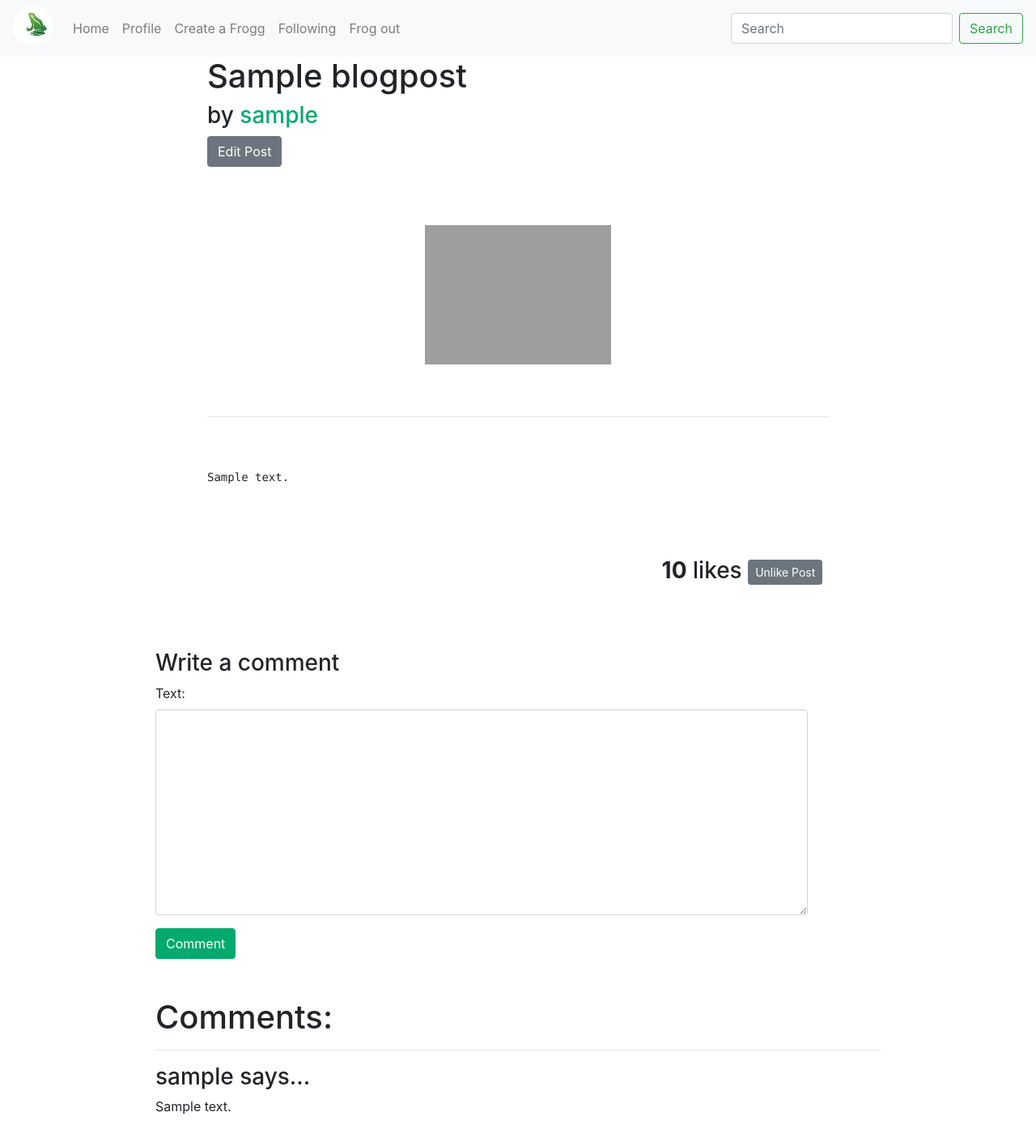
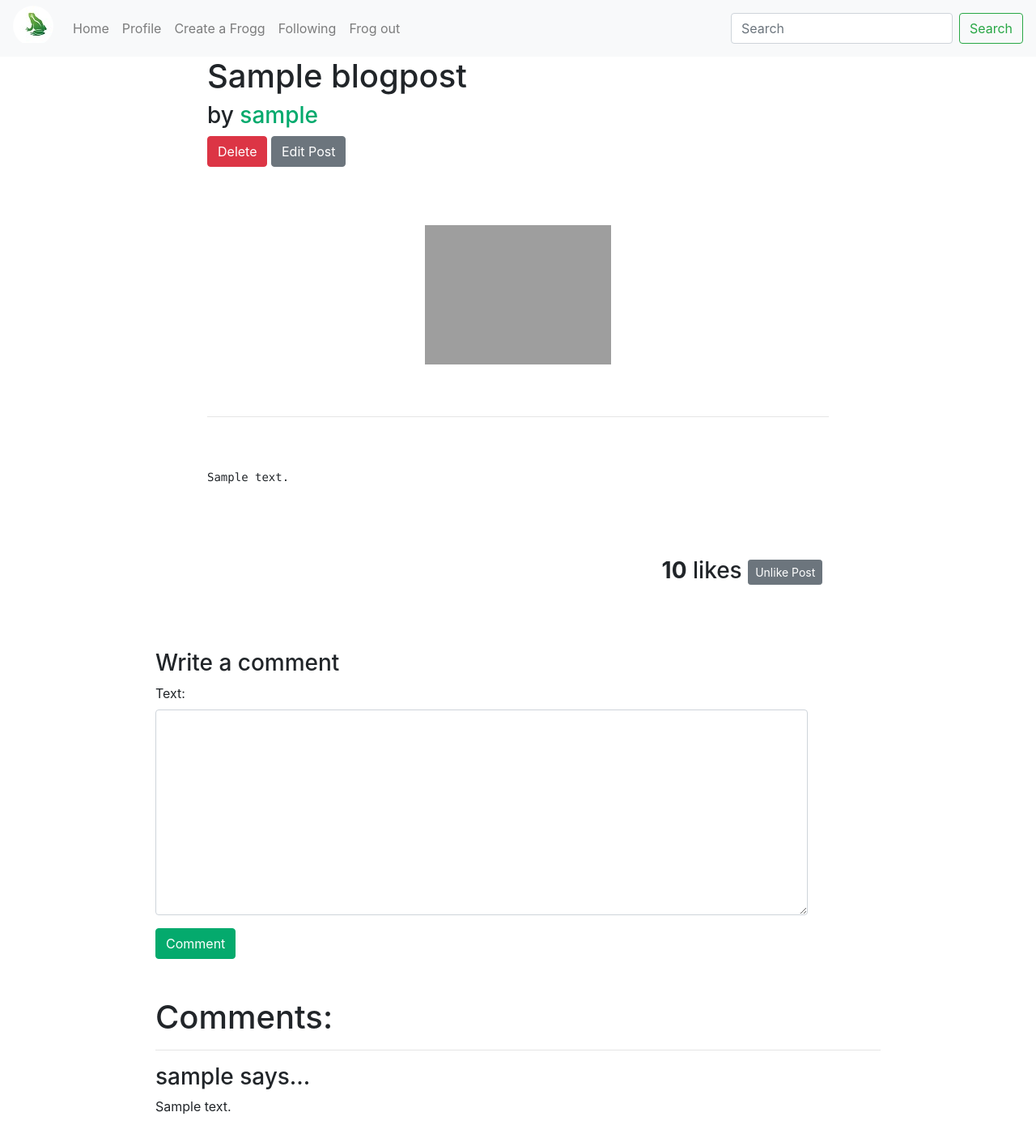
Before and after one commit to NoamZeise/WAD-Group, a Django app: a page that uses templates/frogg.html in a window 1280 px wide. Shown: the whole page at 81% size. Run offline with Django 4.2, Linux system fonts and the light colour scheme; a user stored in the database is signed in; tables that the repository leaves empty hold one stand-in row (values such as "Sample post"); some libraries are stand-ins or nearby versions; grey boxes are pictures that could not be loaded.

Commit message:
You can now delete your own posts

```diff
--- a/froggr/urls.py
+++ b/froggr/urls.py
@@ -23,4 +23,5 @@ urlpatterns = [
     path('posts/<slug:post_slug>/', views.posts, name='posts'),
     path('like-post/', views.like_post, name='like_post'),
     path('following-posts/', views.following_posts, name='following-posts'),
+    path('delete/<post_slug>',views.delete_post,name='delete'),
 ]
--- a/froggr/views.py
+++ b/froggr/views.py
@@ -241,6 +241,11 @@ INITIAL_POST_LOAD_COUNT = 21
 POSTS_PER_LOAD = 6
 POST_BOX_CHAR_LIMIT = 102
 
+def delete_post(request,post_slug=None):
+    post_to_delete=BlogPost.objects.get(post_slug=post_slug)
+    post_to_delete.delete()
+    return redirect('froggr:profile')
+
 def render_posts_for_ajax(query, count):
     load_size = POSTS_PER_LOAD
     if count == 0:
--- a/templates/frogg.html
+++ b/templates/frogg.html
@@ -15,6 +15,7 @@
 <h1> {{ post.title }}</h1>
 <h3> by <a href="{% url 'froggr:profile' author_url %}">{{ post.user.username }}</a> </h3>
 {% if user_owns_post %}
+  <a class="btn btn-danger" href="{% url 'froggr:delete' post.post_slug %}">Delete</a>
 <a class="btn btn-secondary" href="{% url 'froggr:create-frogg' post_url %}"> Edit Post </a>
 {% endif %}
 <br><br><br><br>
```
